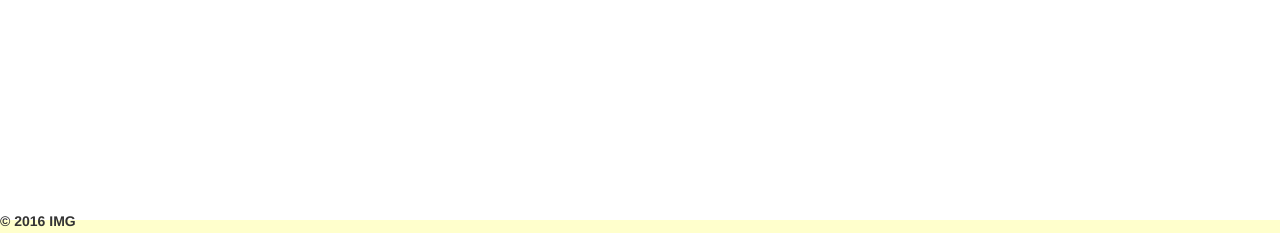
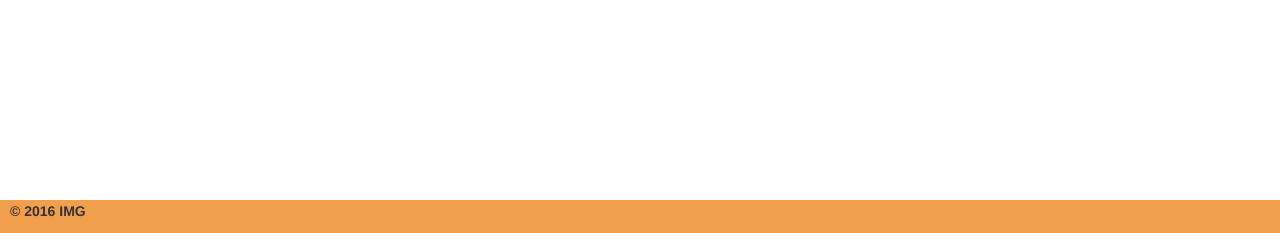
Before and after one commit to ronak5279/mysite, a Django app: page /polls/1/ in a window 1280 px wide. Shown: the part 567-800 px from the top of the page. Run offline with Django 3.2, Linux system fonts and the light colour scheme; a user stored in the database is signed in; data comes from the database, SQL or seed files in the repository; some libraries are stand-ins or nearby versions.

Commit message:
footer fixed

```diff
--- a/mysite/polls/static/polls/css/login.css
+++ b/mysite/polls/static/polls/css/login.css
@@ -221,9 +221,9 @@ float:left;
 .footer{
     font-weight:bold;
 	font-size:15x;
-	background-color:#ffffcc;
+	background-color:#f19f4d;
 	margin-top:10px;
-
+	padding:10px;
 	line-height:3px;
 position:fixed;
 width:100%;
```
